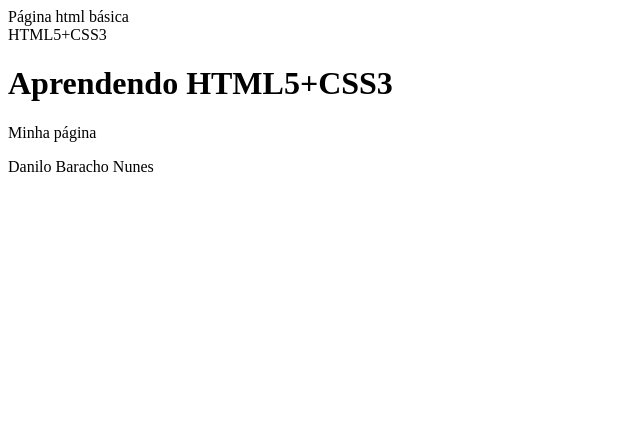
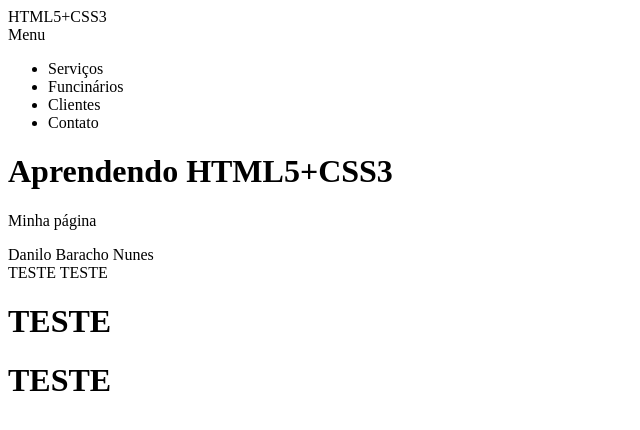
Before and after one commit to DaniloBaracho/html5-css3, a plain HTML site: page index.html in a window 1280 px wide. Shown: the whole page, without its empty margins (0-640 px from the left). Drawn offline with Linux system fonts and the light colour scheme.

Commit message:
criando menu e secoes

```diff
--- a/index.html
+++ b/index.html
@@ -2,14 +2,28 @@
 <html lang="pt-br">
     <head>
         <meta charset="utf-8">
-        <tile>
-            Página html básica
-        </tile>
+       <title>
+           Minha página WEB
+       </title>
     </head>
     <body>
         <header>
             HTML5+CSS3
         </header>
+        <section>
+            Menu
+        </section>
+        <nav>
+            <ul>
+                <li>Serviços</li>
+                <li>Funcinários</li>
+                <li>Clientes</li>
+                <li>Contato</li>
+            </ul>
+        </nav>
+        <title>
+            Página web
+        </title>
         <h1>Aprendendo HTML5+CSS3</h1>
         <p>
             Minha página
@@ -17,5 +31,12 @@
         <footer>
             Danilo Baracho Nunes
         </footer>
+        <h size="1">TESTE </h>
+        <h size="2">TESTE </h>
+        <H1>TESTE</H1>
+        <h1>TESTE</h1>
+        <!--<p><p>texto<\p>-->
     </body>
+
+
 </html>
```
